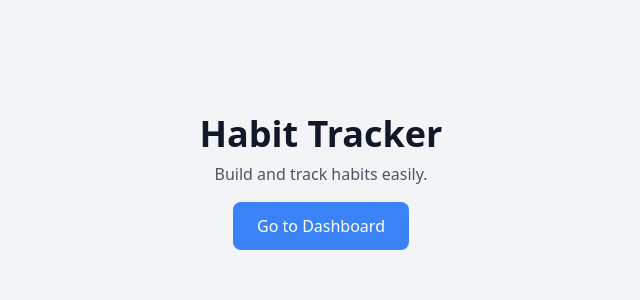
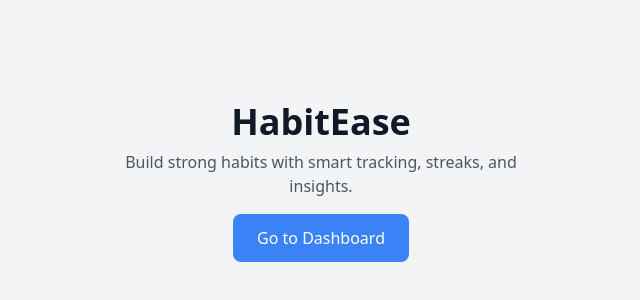
Before and after one commit to seetohshaokang/HabitEase, a Next.js app in the folder client/: page / in a window 1280 px wide. Shown: the part 218-518 px from the top of the page, without its empty margins (319-959 px from the left). Built offline with nearby package versions, Linux system fonts and the light colour scheme.

Commit message:
modified app/page.js to improve Home Page UI and Adjusted app/layout.js to improve Global Layout

```diff
--- a/client/src/app/layout.js
+++ b/client/src/app/layout.js
@@ -12,15 +12,15 @@ const geistMono = Geist_Mono({
 });
 
 export const metadata = {
-  title: "Create Next App",
-  description: "Generated by create next app",
+	title: "HabitEase - Track Your Habits",
+	description: "An easy way to build and track habits.",
 };
 
 export default function RootLayout({ children }) {
 	return (
 		<html lang="en">
 			<body
-        className={`${geistSans.variable} ${geistMono.variable} antialiased`}
+				className={`${geistSans.variable} ${geistMono.variable} antialiased container mx-auto px-4`}
 			>
 				{children}
 			</body>
--- a/client/src/app/page.js
+++ b/client/src/app/page.js
@@ -2,11 +2,13 @@ import Link from "next/link";
 
 function Home() {
 	return (
-		<div className="h-screen flex flex-col items-center justify-center bg-gray-100">
-			<h1 className="text-4xl font-bold text-gray-900">Habit Tracker</h1>
-			<p className="mt-2 text-gray-600">Build and track habits easily.</p>
+		<div className="h-screen flex flex-col items-center justify-center bg-gray-100 text-center">
+			<h1 className="text-4xl font-bold text-gray-900">HabitEase</h1>
+			<p className="mt-2 text-gray-600 max-w-md">
+				Build strong habits with smart tracking, streaks, and insights.
+			</p>
 			<Link href="/dashboard">
-				<button className="mt-4 px-6 py-3 bg-blue-500 text-white rounded-lg hover:bg-blue-600">
+				<button className="mt-4 px-6 py-3 bg-blue-500 text-white rounded-lg hover:bg-blue-600 transition">
 					Go to Dashboard
 				</button>
 			</Link>
```
Lines whose indentation alone changed are shown as unchanged.
